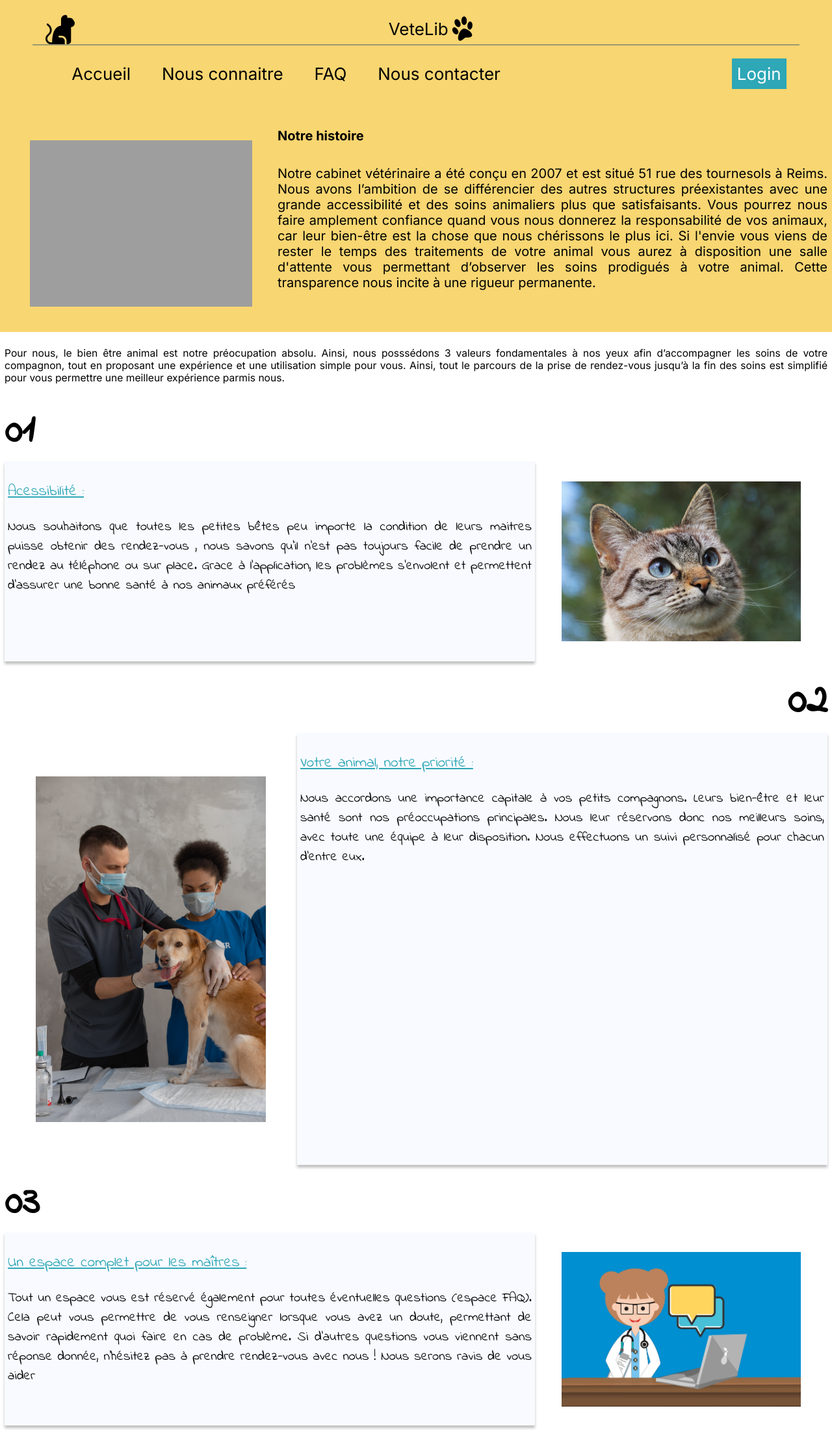
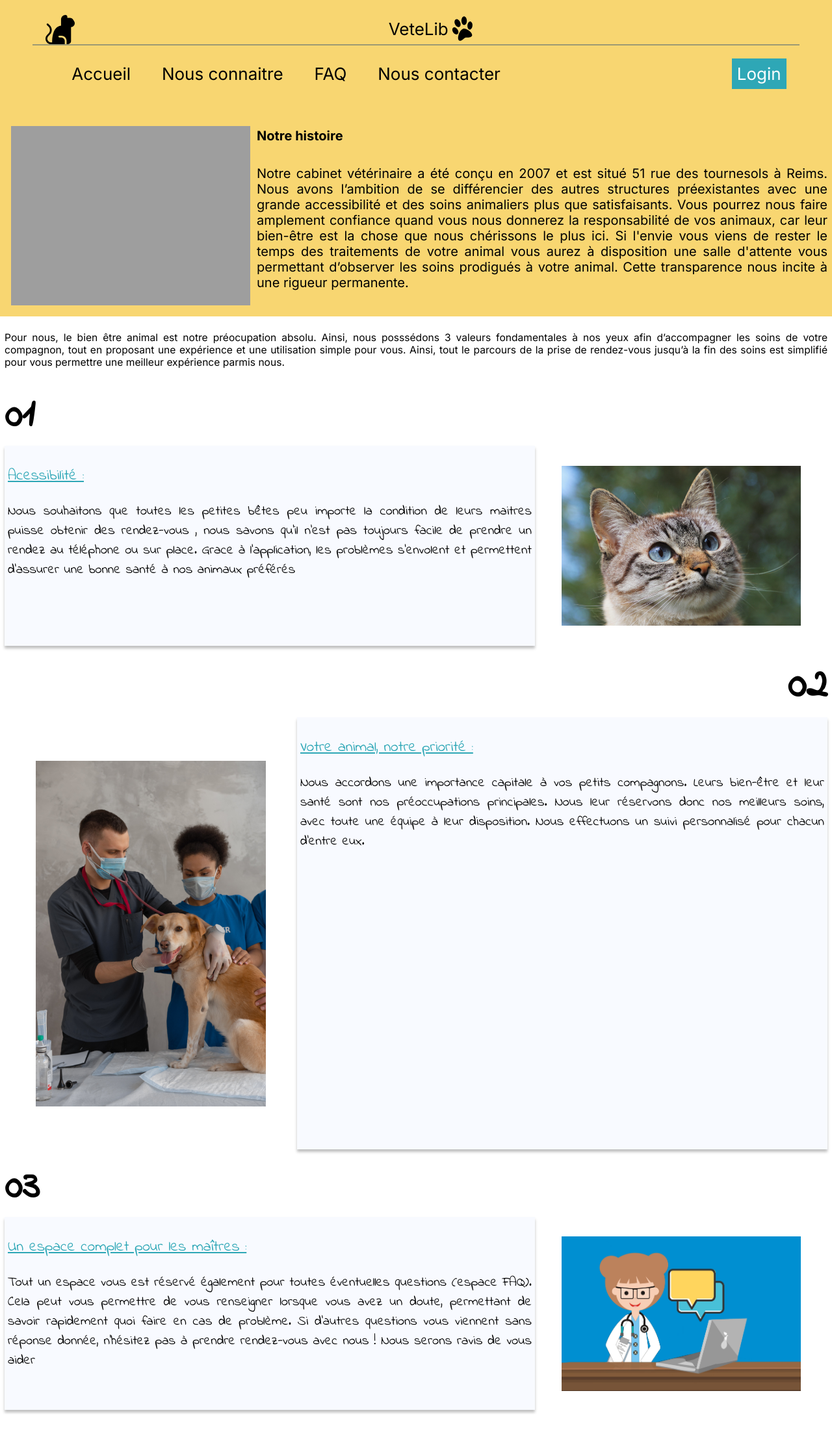
Before and after one commit to KoukiFactori/s3_vetelib, a Symfony app: template templates/nous_connaitre/index.html.twig in a window 1280 px wide. Shown: the whole page at 65% size. After the commit the page ends 2176 px from the top, so only its background shows below. Run offline with Twig, Linux system fonts and the light colour scheme; the template is opened without the code that fills it, so the values that code supplies are empty; some libraries are stand-ins or nearby versions; grey boxes are pictures that could not be loaded.

Commit message:
Adaptation de la taille des images

```diff
--- a/public/css/nousconnaitre.css
+++ b/public/css/nousconnaitre.css
@@ -44,7 +44,7 @@ img {
     margin: 1rem;
 }
 
-.images {
+.images, .images_clinique {
     display: flex;
     justify-content: center;
     align-items: center;
@@ -98,7 +98,7 @@ img {
 
 
 
-@media(min-width: 769px) {
+@media(min-width: 770px) {
     .notre_histoire {
         flex-direction: row;
     }
@@ -112,6 +112,11 @@ img {
     .texte_image_p2 {
         display: flex;
         flex-direction: row-reverse;
+    }
+
+    .images_clinique > * {
+        max-width: 368px;
+        height: auto;
     }
 }
 
@@ -139,5 +144,6 @@ img {
 
     img {
         max-width: 80%;
+        max-width: 345px;
     }
 }
--- a/templates/nous_connaitre/index.html.twig
+++ b/templates/nous_connaitre/index.html.twig
@@ -9,7 +9,7 @@
 
 {% block body %}
 	<div class="notre_histoire">
-		<div class="images"><img src="/images/Image%20de%20clinique.png" alt="Image représentant une clinique vétérinaire"></div>
+		<div class="images_clinique"><img src="/images/Image%20de%20clinique.png" alt="Image représentant une clinique vétérinaire"></div>
 		<div class="notre_histoire_texte">
 			<h1 class="notre_histoire_title">Notre histoire</h1>
 			<p class="notre_histoire_paragraphe formatage_texte">Notre cabinet vétérinaire a été conçu en 2007 et est situé 51 rue des tournesols à Reims. Nous avons l’ambition de se différencier des autres structures préexistantes avec une grande accessibilité et des soins animaliers plus que satisfaisants. Vous pourrez nous faire amplement confiance quand vous nous donnerez la responsabilité de vos animaux, car leur bien-être est la chose que nous chérissons le plus ici.  Si l'envie vous viens de rester le temps des traitements de votre animal vous aurez à disposition une salle d'attente vous permettant d’observer les soins prodigués à votre animal. Cette transparence nous incite à une rigueur permanente.</p>
```
